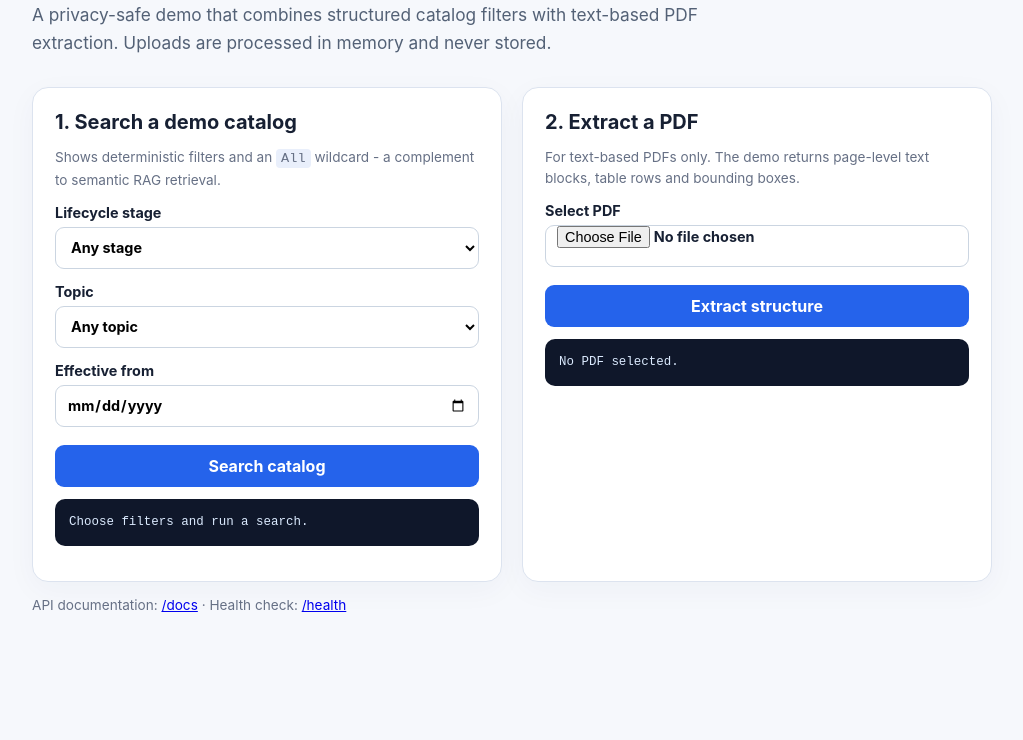
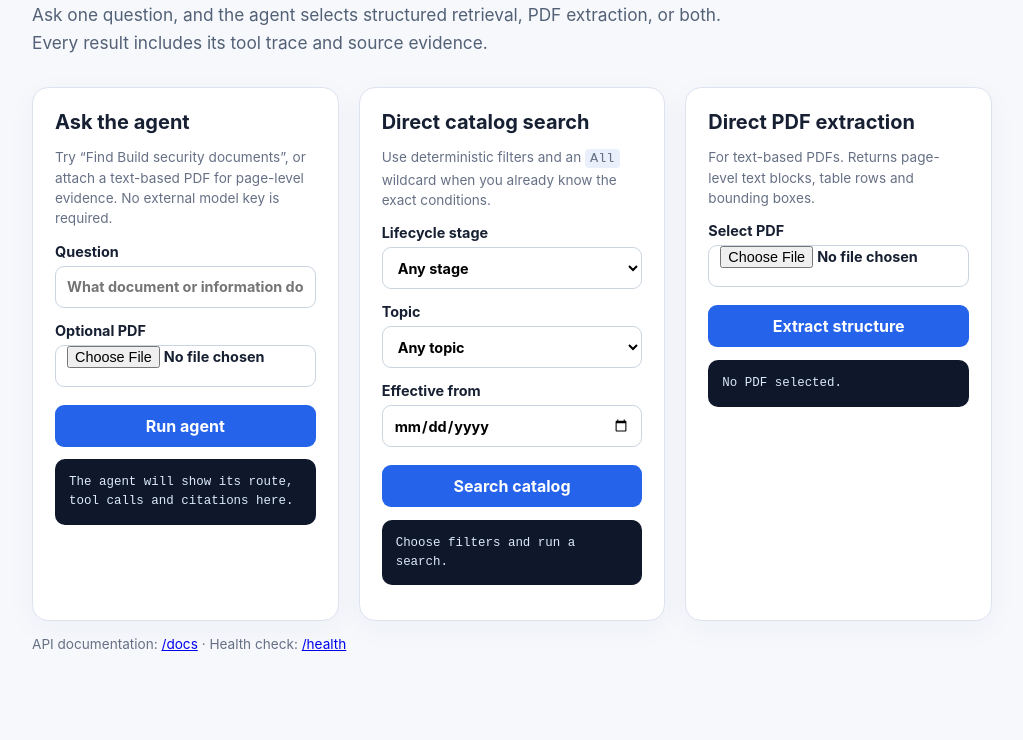
Before and after one commit to lyt49767-lgtm/document-intelligence-agent, a plain HTML site: page app/static/index.html in a window 1280 px wide. Shown: the part 130-870 px from the top of the page, without its empty margins (128-1151 px from the left). Before the commit the page ends 831 px from the top, so only its background shows below. Drawn offline with Linux system fonts and the light colour scheme.

Commit message:
Add agent web interface

```diff
--- a/app/static/index.html
+++ b/app/static/index.html
@@ -3,7 +3,7 @@
   <head>
     <meta charset="utf-8" />
     <meta name="viewport" content="width=device-width, initial-scale=1" />
-    <title>Document Agent Demo</title>
+    <title>Document Intelligence Agent</title>
     <style>
       :root { color-scheme: light; font-family: Inter, ui-sans-serif, system-ui, sans-serif; color: #172033; background: #f6f8fc; }
       body { margin: 0; } main { max-width: 960px; padding: 48px 24px 72px; margin: auto; }
@@ -19,12 +19,20 @@
   </head>
   <body>
     <main>
-      <h1>Document Agent</h1>
-      <p class="lead">A privacy-safe demo that combines structured catalog filters with text-based PDF extraction. Uploads are processed in memory and never stored.</p>
+      <h1>Document Intelligence Agent</h1>
+      <p class="lead">Ask one question, and the agent selects structured retrieval, PDF extraction, or both. Every result includes its tool trace and source evidence.</p>
       <div class="grid">
         <section>
-          <h2>1. Search a demo catalog</h2>
-          <p class="note">Shows deterministic filters and an <code>All</code> wildcard - a complement to semantic RAG retrieval.</p>
+          <h2>Ask the agent</h2>
+          <p class="note">Try “Find Build security documents”, or attach a text-based PDF for page-level evidence. No external model key is required.</p>
+          <label>Question <input id="question" maxlength="1000" placeholder="What document or information do you need?" /></label>
+          <label>Optional PDF <input id="agent-pdf" type="file" accept="application/pdf" /></label>
+          <button id="ask">Run agent</button>
+          <pre id="agent-result">The agent will show its route, tool calls and citations here.</pre>
+        </section>
+        <section>
+          <h2>Direct catalog search</h2>
+          <p class="note">Use deterministic filters and an <code>All</code> wildcard when you already know the exact conditions.</p>
           <label>Lifecycle stage <select id="stage"><option value="">Any stage</option><option>Plan</option><option>Build</option><option>Operate</option></select></label>
           <label>Topic <select id="topic"><option value="">Any topic</option><option>Security</option><option>Quality</option><option>Delivery</option></select></label>
           <label>Effective from <input id="effective" type="date" /></label>
@@ -32,8 +40,8 @@
           <pre id="search-result">Choose filters and run a search.</pre>
         </section>
         <section>
-          <h2>2. Extract a PDF</h2>
-          <p class="note">For text-based PDFs only. The demo returns page-level text blocks, table rows and bounding boxes.</p>
+          <h2>Direct PDF extraction</h2>
+          <p class="note">For text-based PDFs. Returns page-level text blocks, table rows and bounding boxes.</p>
           <label>Select PDF <input id="pdf" type="file" accept="application/pdf" /></label>
           <button id="parse">Extract structure</button>
           <pre id="parse-result">No PDF selected.</pre>
@@ -43,6 +51,15 @@
     </main>
     <script>
       const render = (id, body) => document.getElementById(id).textContent = JSON.stringify(body, null, 2);
+      document.getElementById('ask').onclick = async () => {
+        const question = document.getElementById('question').value.trim();
+        if (question.length < 3) return render('agent-result', { detail: 'Enter a question with at least 3 characters.' });
+        const form = new FormData(); form.append('question', question);
+        const file = document.getElementById('agent-pdf').files[0];
+        if (file) form.append('file', file);
+        const response = await fetch('/api/ask', { method:'POST', body:form });
+        render('agent-result', await response.json());
+      };
       document.getElementById('search').onclick = async () => {
         const payload = { lifecycle_stage: stage.value || null, topic: topic.value || null, effective_from: effective.value || null };
         const response = await fetch('/api/search', { method:'POST', headers:{'Content-Type':'application/json'}, body:JSON.stringify(payload) });
```
